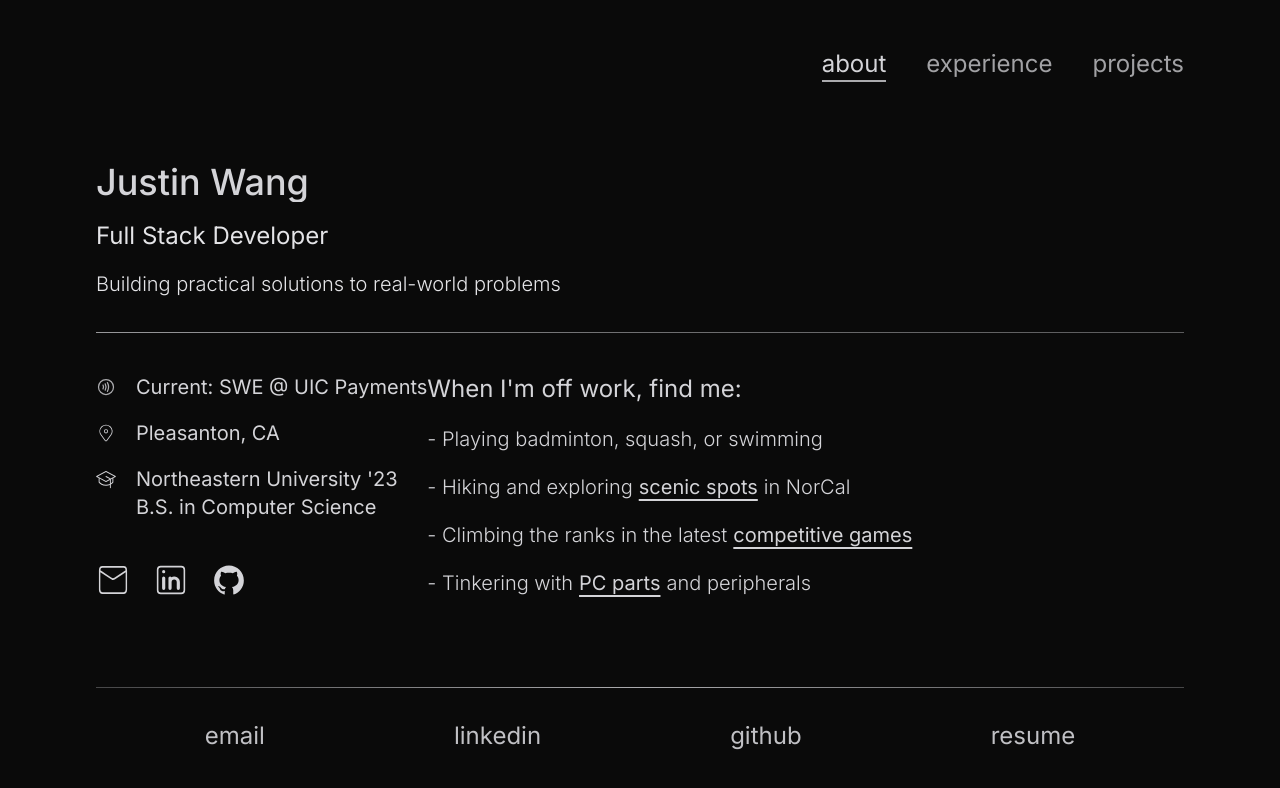
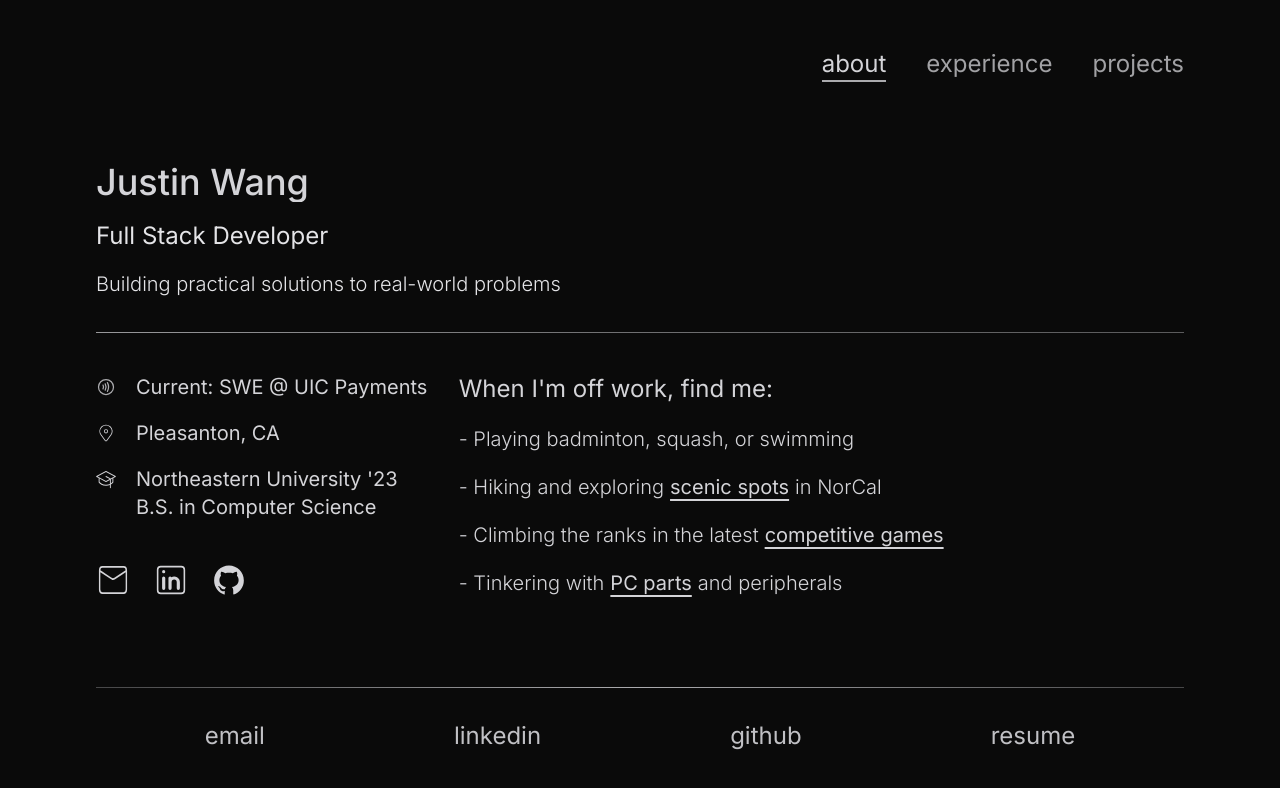
Before and after one commit to jwang9228/personal-site, a Next.js app: page /about in a window 1280 px wide. Shown: the top 788 px of the page. Built offline with nearby package versions, Linux system fonts and the light colour scheme.

Commit message:
Resolve width issues for about columns

```diff
--- a/src/app/components/about/About.jsx
+++ b/src/app/components/about/About.jsx
@@ -86,7 +86,7 @@ export default function About() {
       <section className='flex flex-col laptop:flex-row laptop:justify-between gap-y-8'>
         <FadeContent
           delay={3000} duration={500}
-          className='flex flex-col laptop:w-1/2 desktop:w-2/5 gap-x-8 gap-y-8'
+          className='flex flex-col laptop:w-1/2 desktop:w-1/3 gap-y-8'
         >
           <ul className='flex flex-col gap-y-2 tablet:gap-y-3 laptop:gap-y-4.5
             text-light tablet:text-lg laptop:text-xl text-nowrap'>
@@ -117,7 +117,7 @@ export default function About() {
         </FadeContent>
         <FadeContent
           delay={isMobile ? 3300 : 3025} duration={isMobile ? 700 : 525}
-          className='w-full'>
+          className='w-full laptop:w-1/2 desktop:w-2/3'>
           <Hobbies />
         </FadeContent>
       </section>
```
